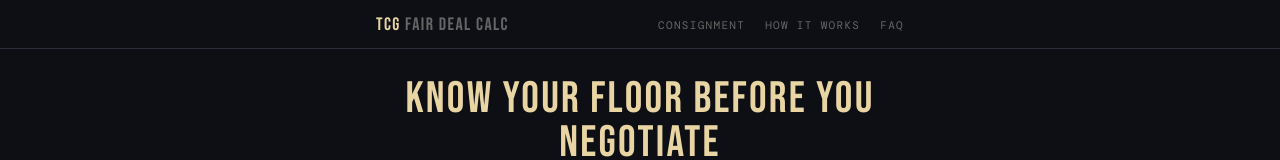
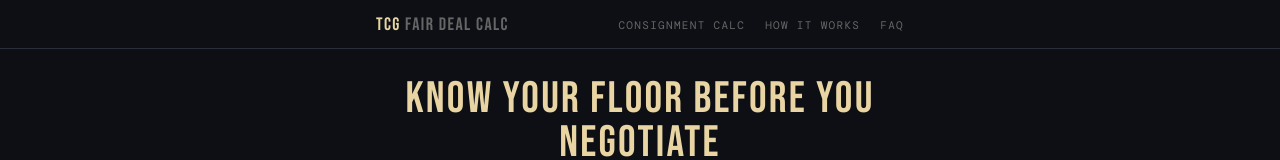
Before and after one commit to michaelpett24/TCG_deal, a Next.js app: page / in a window 1280 px wide. Shown: the top 160 px of the page. Built offline with nearby package versions, Linux system fonts and the light colour scheme; a web font is replaced by a local one.

Commit message:
Rename nav link to 'Consignment Calc'

```diff
--- a/app/nav.tsx
+++ b/app/nav.tsx
@@ -14,7 +14,7 @@ export function Nav() {
         <ul className="nav-links">
           <li>
             <Link href="/consignment-calculator" className={path === "/consignment-calculator" ? "active" : ""}>
-              Consignment
+              Consignment Calc
             </Link>
           </li>
           <li>
```
